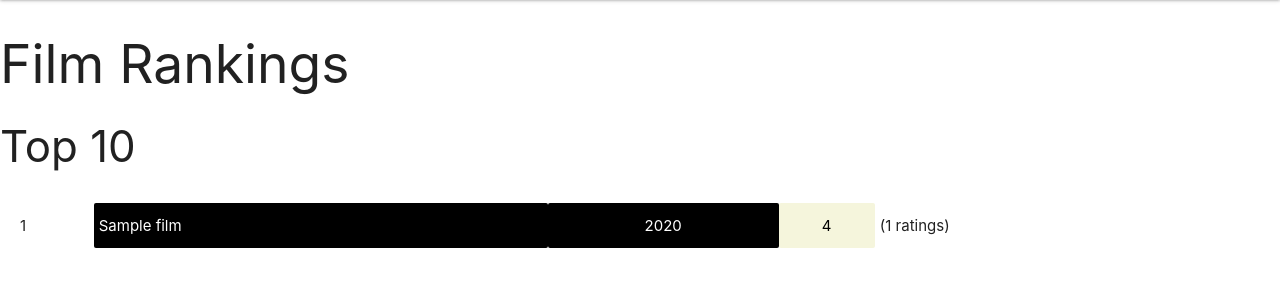
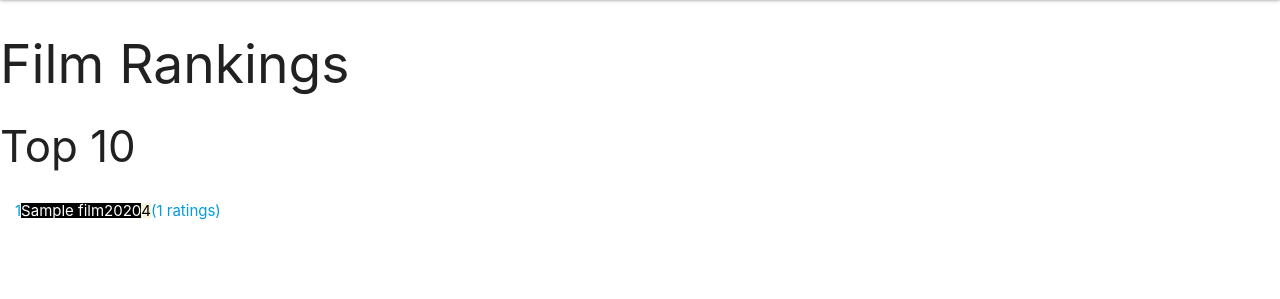
Before and after one commit to Domchap90/recoMedia, a Flask app: template templates/films.html in a window 1280 px wide. Shown: the part 65-364 px from the top of the page. Run offline with Flask 2, Linux system fonts and the light colour scheme; the template is opened without the code that fills it: most values are stand-ins (such as "Sample title", 1, 10 or a date in 2020); some libraries are stand-ins or nearby versions.

Commit message:
Table tags swapped for table class styles. Row successfully links to reviews page.

```diff
--- a/templates/films.html
+++ b/templates/films.html
@@ -6,18 +6,18 @@
 <h3>Top 10</h3>
 
 <div class="film-card-container">
-<table>
+<div class="table">
 {% for film in film_rankings %}
-
-    <tr class="film-card">
-        <td class="rank">{{loop.index}}</td>
-        <td class="title">{{film.title}}</td>
-        <td class="year">{{film.year}}</td>
-        <td class="avg-rating">{{film.averageRating}}</td>
-        <td class="ratings-count">({{film.ratingsCount}} ratings)</td>
-    </tr>
+    <a class="table-row film-card" href="{{ url_for('get_reviews', filmID=film.imdbID, avgRating=film.averageRating) }}">
+        <div class="table-cell rank">{{loop.index}}</div>
+        <div class="table-cell title">{{film.title}} </div>
+        <div class="table-cell year">{{film.year}}</div>
+        <div class="table-cell avg-rating">{{film.averageRating}}</div>
+        <div class="table-cell ratings-count">({{film.ratingsCount}} ratings)</div>
+    </a>
 
 {% endfor %}
-</table>
 </div>
+</div>
+
 {% endblock %}
```
